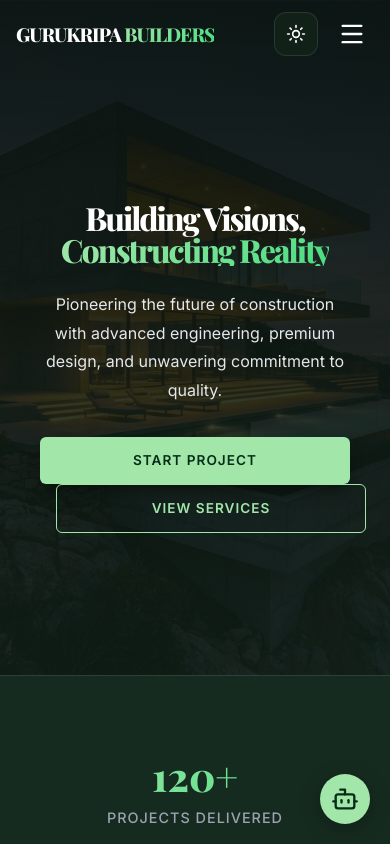
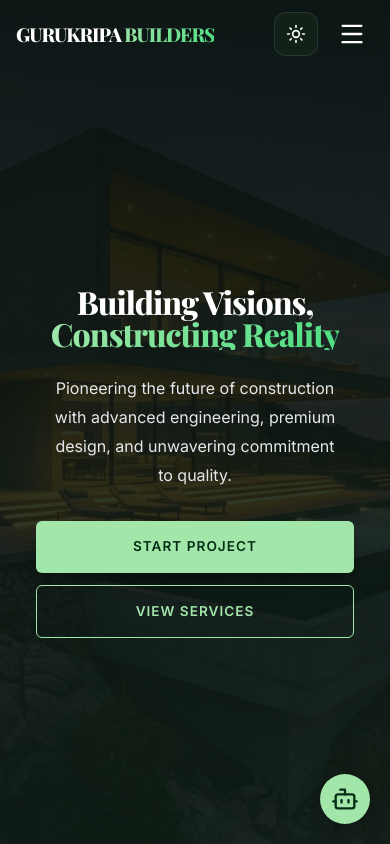
Before and after one commit to Athulprgm/gurukripa-builders, a React (Vite) app: page / in a window 390 px wide. Shown: the top 844 px of the page. Built offline with nearby package versions, Linux system fonts and the light colour scheme.

Commit message:
Fix mobile layout issues: hero alignment, button stacking, and overflow

```diff
--- a/src/components/Hero.jsx
+++ b/src/components/Hero.jsx
@@ -13,10 +13,7 @@ const Hero = () => {
 
   return (
     <section id="home" className="hero" ref={ref}>
-      <div
-        className="container"
-        style={{ width: "100%", position: "relative", zIndex: 10 }}
-      >
+      <div className="container">
         <motion.div
           className="hero-content"
           style={{ y: yText, opacity: opacityText }}
@@ -50,11 +47,7 @@ const Hero = () => {
             <a href="#contact" className="btn btn-primary">
               Start Project
             </a>
-            <a
-              href="#services"
-              className="btn btn-outline"
-              style={{ marginLeft: "16px" }}
-            >
+            <a href="#services" className="btn btn-outline">
               View Services
             </a>
           </motion.div>
--- a/src/index.css
+++ b/src/index.css
@@ -73,6 +73,7 @@
 html {
   scroll-behavior: smooth;
   scroll-padding-top: 100px;
+  overflow-x: hidden;
 }
 
 body {
@@ -85,6 +86,8 @@ body {
   -webkit-font-smoothing: antialiased;
   -moz-osx-font-smoothing: grayscale;
   transition: background-color 0.4s ease, color 0.4s ease;
+  width: 100%;
+  max-width: 100vw;
 }
 
 a {
@@ -382,6 +385,8 @@ img {
   display: flex;
   align-items: center;
   padding-top: 80px;
+  width: 100%;
+  overflow: hidden;
 }
 
 .hero-content {
@@ -389,6 +394,12 @@ img {
   padding: 0 24px;
   margin-left: 8%;
   z-index: 2;
+}
+
+.hero-content>div:last-child {
+  display: flex;
+  flex-wrap: wrap;
+  gap: 16px;
 }
 
 .hero-title {
@@ -1152,6 +1163,19 @@ footer {
     display: flex;
     flex-direction: column;
     align-items: center;
+    padding: 0 20px;
+    width: 100%;
+  }
+
+  .hero-content>div:last-child {
+    flex-direction: column;
+    width: 100%;
+    gap: 12px;
+  }
+
+  .hero-content .btn {
+    width: 100%;
+    margin: 0 !important;
   }
 
   .about-wrapper,
@@ -1262,6 +1286,7 @@ footer {
     transition-duration: 0.01ms !important;
   }
 }
+
 /* ========================================
    ENHANCED MOBILE RESPONSIVENESS
    ======================================== */
@@ -1289,25 +1314,29 @@ footer {
   }
 
   .hero {
-    min-height: 80vh;
-    padding-top: 60px;
+    min-height: 100vh;
+    padding-top: 80px;
+    background-attachment: scroll;
   }
 
   .hero-title {
     font-size: 2rem !important;
     margin-bottom: 1.5rem;
+    letter-spacing: -1px;
   }
 
   .hero-desc {
     font-size: 1rem;
     margin-bottom: 2rem;
+    padding: 0 10px;
   }
 
   .btn {
-    padding: 12px 24px;
+    padding: 14px 24px;
     font-size: 0.85rem;
     width: 100%;
     justify-content: center;
+    margin: 0 !important;
   }
 
   .section-title {
```
